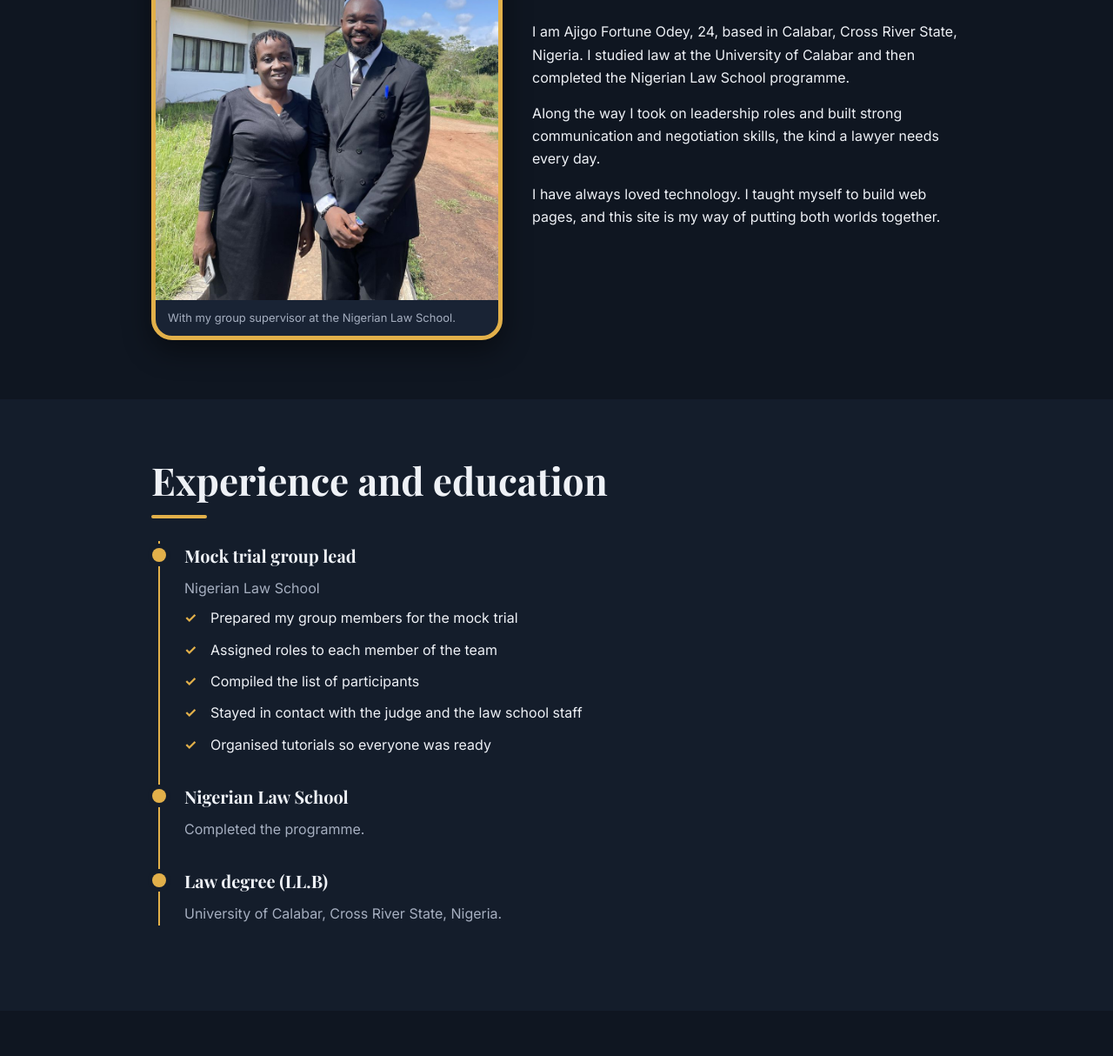
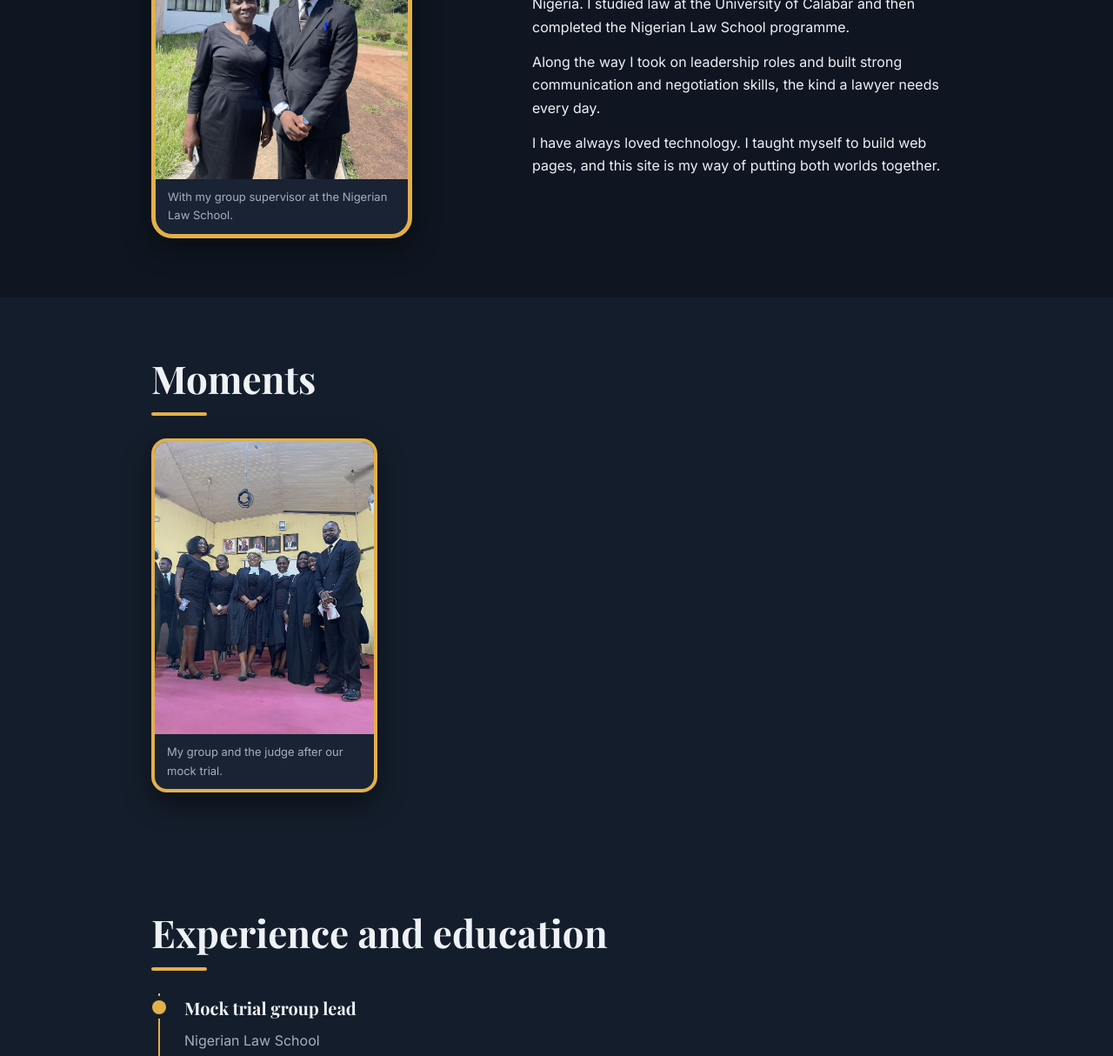
Before and after one commit to Ajigofortune/Ajigofortune.github.io, a plain HTML site: page about.html in a window 1280 px wide. Shown: the part 687-1901 px from the top of the page at 87% size. Drawn offline with nearby package versions, Linux system fonts and the light colour scheme; a web font is replaced by a local one.

Commit message:
Add files via upload

```diff
--- a/about.html
+++ b/about.html
@@ -38,10 +38,16 @@
 
 </div></div>
 <section class="band  reveal"><div class="wrap">
-<div class="feature"><figure class="frame" style="max-width:440px"><img src="supervisor.jpg" alt="Ajigo with his group supervisor outdoors" loading="lazy" width="900" height="1200"><figcaption>With my group supervisor at the Nigerian Law School.</figcaption></figure><div><h2>Who I am</h2>
+<div class="feature"><figure class="frame" style="max-width:300px"><img src="supervisor.jpg" alt="Ajigo with his group supervisor outdoors" loading="lazy" width="900" height="1200"><figcaption>With my group supervisor at the Nigerian Law School.</figcaption></figure><div><h2>Who I am</h2>
 <p>I am Ajigo Fortune Odey, 24, based in Calabar, Cross River State, Nigeria. I studied law at the University of Calabar and then completed the Nigerian Law School programme.</p>
 <p>Along the way I took on leadership roles and built strong communication and negotiation skills, the kind a lawyer needs every day.</p>
 <p>I have always loved technology. I taught myself to build web pages, and this site is my way of putting both worlds together.</p></div></div>
+</div></section>
+<section class="band alt reveal"><div class="wrap">
+<h2>Moments</h2>
+<div class="moments">
+  <figure class="frame"><img src="mock-trial.jpg" alt="Ajigo with his mock trial group and the judge in a courtroom" loading="lazy" width="1000" height="1333"><figcaption>My group and the judge after our mock trial.</figcaption></figure>
+</div>
 </div></section>
 <section class="band alt reveal"><div class="wrap">
 <h2>Experience and education</h2>
--- a/style.css
+++ b/style.css
@@ -256,3 +256,5 @@ footer { padding: 30px 0 40px; background: var(--navy); color: #cfc8b8; font-siz
   .reveal { opacity: 1; transform: none; }
   .track, .hero-band::before, body { animation: none !important; }
 }
+.moments { display: flex; gap: 16px; flex-wrap: wrap; }
+.moments .frame { max-width: 260px; border-width: 4px; border-radius: 18px; }
```
Also changed, not shown: index.html (+5 -13 lines), mock-trial.jpg (added).
